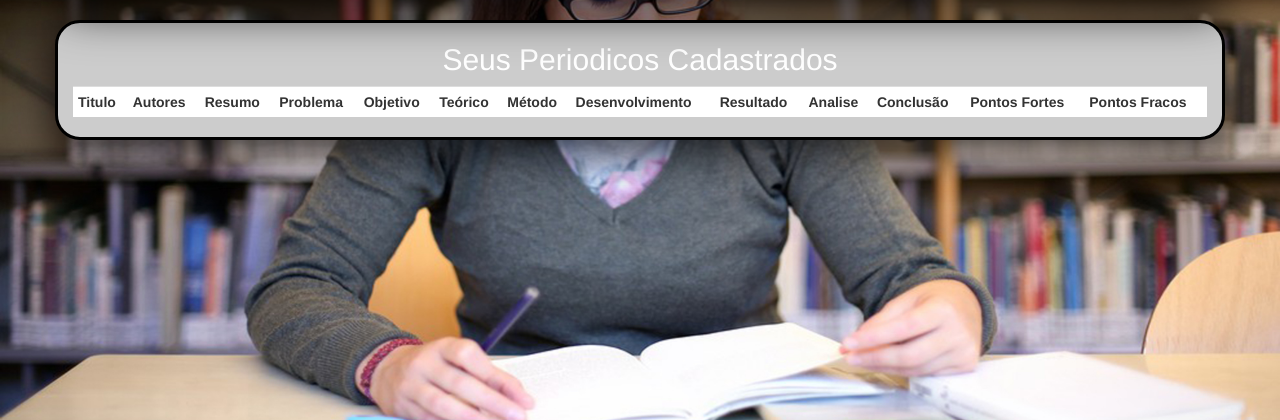
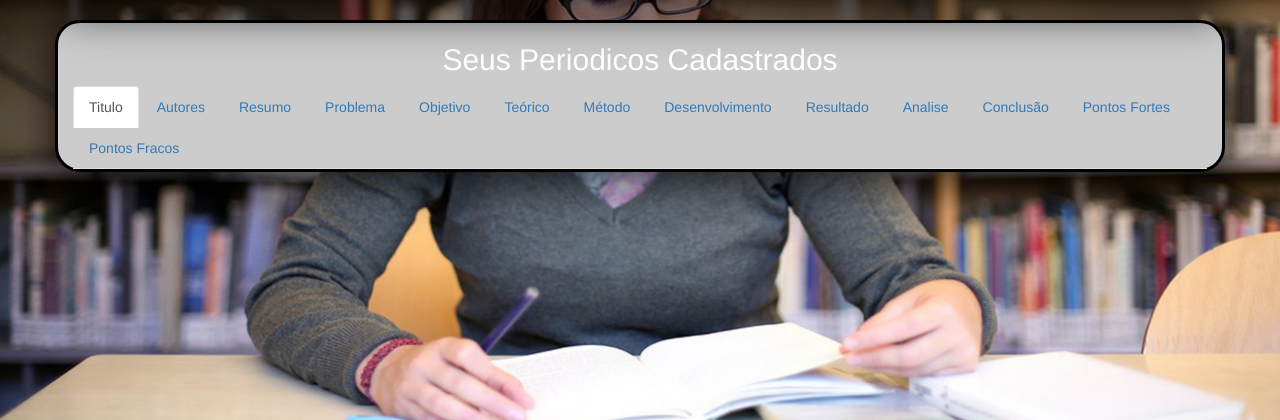
Before and after one commit to xulipaxulepa/SGAP, a CodeIgniter app: page /database/index.php/periodico/consultar in a window 1280 px wide. Shown: the part 244-664 px from the top of the page. Run offline with CodeIgniter, Linux system fonts and the light colour scheme; data comes from the database, SQL or seed files in the repository; lists and menus that the app fills with data are empty; some libraries are stand-ins or nearby versions.

Commit message:
mexendo na tela de consulta de periodicos

```diff
--- a/application/views/periodico/consultar.php
+++ b/application/views/periodico/consultar.php
@@ -2,69 +2,69 @@
     <div class="col-md-2"></div>
     <div class="left">
         <div class="container" id="seusperiodicos"><h2 class="text-center"> Seus Periodicos Cadastrados </h2>
-            <table class="table table-condensed">
-                <tr>
-                    <th>Titulo</th>
-                    <th>Autores</th>
-                    <th>Resumo</th>
-                    <th>Problema</th>
-                    <th>Objetivo</th>
-                    <th>Teórico</th>
-                    <th>Método</th>
-                    <th>Desenvolvimento</th>
-                    <th>Resultado</th>
-                    <th>Analise</th>
-                    <th>Conclusão</th>
-                    <th>Pontos Fortes</th>
-                    <th>Pontos Fracos</th>
-                </tr>
+            <ul class="nav nav-tabs">
+                <li class="active"><a data-toggle="tab" href="#Titulo">Titulo</a></li>
+                <li><a data-toggle="tab" href="#Autores">Autores</a></li>
+                <li><a data-toggle="tab" href="#Resumo">Resumo</a></li>
+                <li><a data-toggle="tab" href="#Problema">Problema</a></li>
+                <li><a data-toggle="tab" href="#Objetivo">Objetivo</a></li>
+                <li><a data-toggle="tab" href="#Teórico">Teórico</a></li>
+                <li><a data-toggle="tab" href="#Método">Método</a></li>
+                <li><a data-toggle="tab" href="#Desenvolvimento">Desenvolvimento</a></li>
+                <li><a data-toggle="tab" href="#Resultado">Resultado</a></li>
+                <li><a data-toggle="tab" href="#Analise">Analise</a></li>
+                <li><a data-toggle="tab" href="#Conclusao">Conclusão</a></li>
+                <li><a data-toggle="tab" href="#PForte">Pontos Fortes</a></li>
+                <li><a data-toggle="tab" href="#PFraco">Pontos Fracos</a></li>
+            </ul>
             <?php
             foreach ($periodico->result() as $periodicos) {
-                    echo '<tr>';
-                    echo '<td>';
-                    echo $periodicos->titulo;
-                    echo '</td>';
-                    echo '<td>';
-                    echo $periodicos->autores;
-                    echo '</td>';
-                    echo '<td>';
+                echo '<div id="tabelaperiodicos" class="tab-content">';
+                echo '<div id="Titulo" class="tab-pane fade in active">';
+                echo '<p>' . $periodicos->titulo . '</p>';
+                echo '</div>';
+                echo '<div id="Autores" class="tab-pane fade">';
+                echo '<p>' . $periodicos->autores . '</p>';
+                echo '</div>';
+                echo '<div id="Resumo" class="tab-pane fade">';
                 echo $periodicos->resumo;
-                    echo '</td>';
-                    echo '<td>';
-                    echo $periodicos->problema;
-                    echo '</td>';
-                    echo '<td>';
-                    echo $periodicos->objetivo;
-                    echo '</td>';
-                    echo '<td>';
+                echo '</div>';
+                echo '<div id="Problema" class="tab-pane fade in active">';
+                echo '<p>' . $periodicos->problema . '</p>';
+                echo '</div>';
+                echo '<div id="Objetivo" class="tab-pane fade">';
+                echo '<p>' . $periodicos->objetivo . '</p>';
+                echo '</div>';
+                echo '<div id="Teórico" class="tab-pane fade">';
                 echo $periodicos->teorico;
-                    echo '</td>';
-                    echo '<td>';
-                    echo $periodicos->metodo;
-                    echo '</td>';
-                    echo '<td>';
-                    echo $periodicos->desenvolvimento;
-                    echo '</td>';
-                    echo '<td>';
+                echo '</div>';
+                echo '<div id="Método" class="tab-pane fade in active">';
+                echo '<p>' . $periodicos->metodo . '</p>';
+                echo '</div>';
+                echo '<div id="Desenvolvimento" class="tab-pane fade">';
+                echo '<p>' . $periodicos->desenvolvimento . '</p>';
+                echo '</div>';
+                echo '<div id="Resultado" class="tab-pane fade">';
                 echo $periodicos->resultado;
-                    echo '</td>';
-                    echo '<td>';
-                    echo $periodicos->analise;
-                    echo '</td>';
-                    echo '<td>';
-                    echo $periodicos->conclusao;
-                    echo '</td>';
-                    echo '<td>';
+                echo '</div>';
+                echo '<div id="Analise" class="tab-pane fade in active">';
+                echo '<p>' . $periodicos->analise . '</p>';
+                echo '</div>';
+                echo '<div id="Conclusao" class="tab-pane fade">';
+                echo '<p>' . $periodicos->conclusao . '</p>';
+                echo '</div>';
+                echo '<div id="PForte" class="tab-pane fade">';
                 echo $periodicos->pforte;
-                    echo '</td>';
-                    echo '<td>';
+                echo '</div>';
+                echo '<div id="PFraco" class="tab-pane fade">';
                 echo $periodicos->pfraco;
-                    echo '</td>';
-                    echo '<td>';
+                echo '</div>';
+                echo '</div>';
+                echo '<br>';
+                echo '<br>';
             }
             ?>
-            </table>
+        </div>
+
     </div>
 </div>
-    <div class="col-md-2"></div>
-</div>
--- a/lib/style/style.css
+++ b/lib/style/style.css
@@ -54,6 +54,12 @@
 }
 .navbar-default .navbar-link:hover {
   color: #d0f859;
+}
+
+#tabelaperiodicos{
+  background-color: #CCCCCC;
+    border:  solid;
+    border-color: #000000;
 }
 
 #seusperiodicos{
```
Lines whose indentation alone changed are shown as unchanged.
